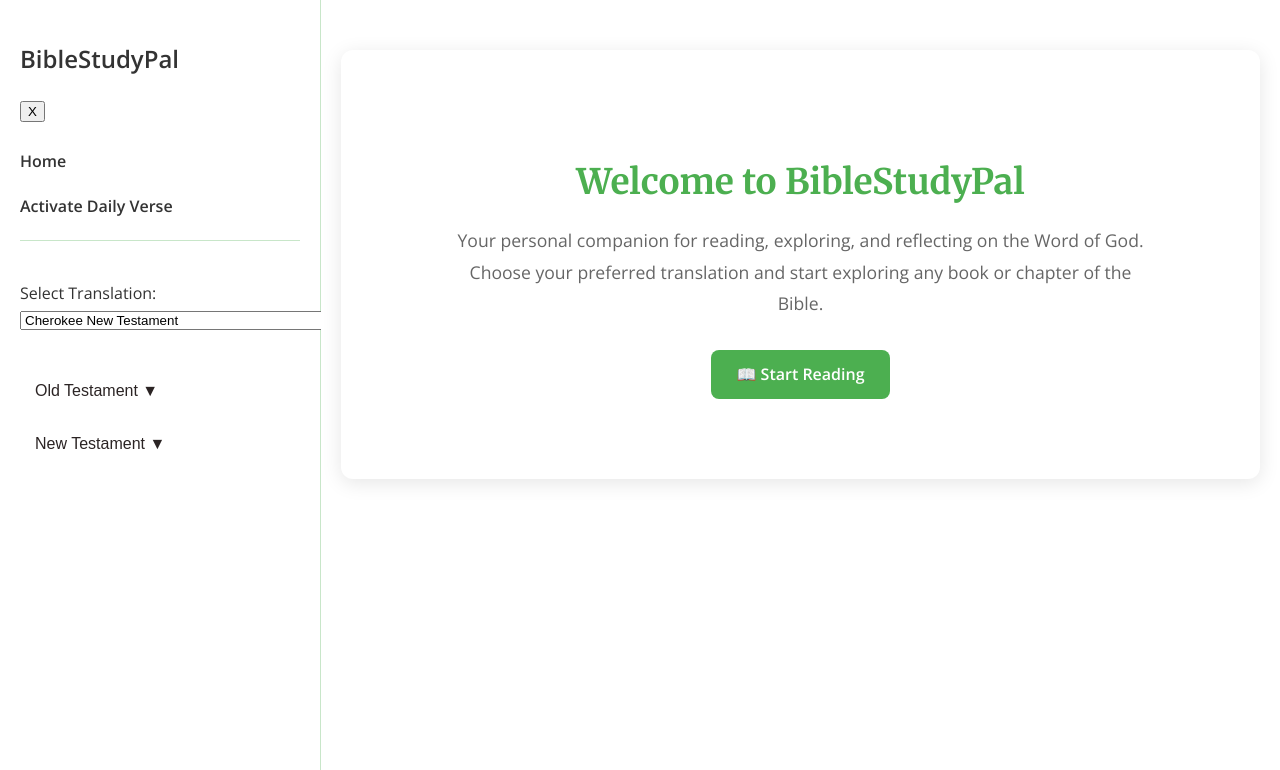
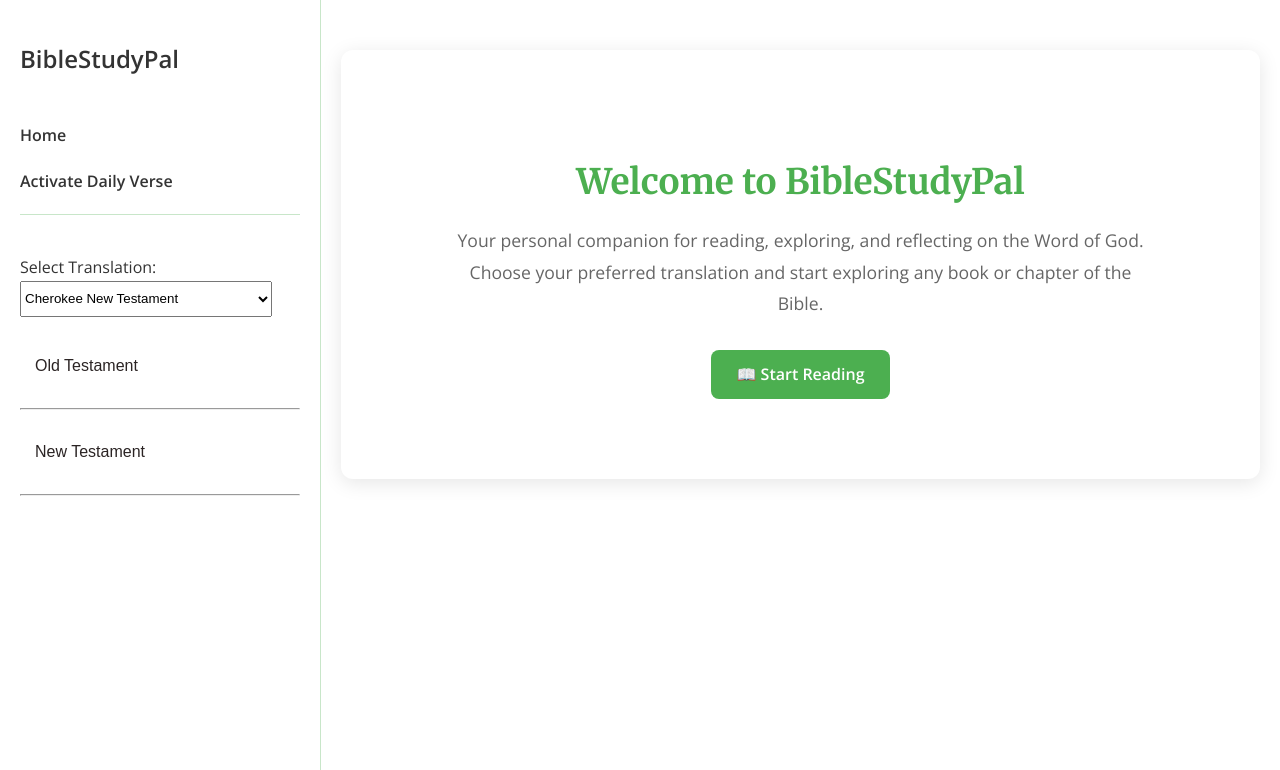
Before and after one commit to IsaacOvieJoseph/myBibleApp, a Flask app: page / in a window 1280 px wide. Shown: the part 30-800 px from the top of the page. Run offline with Flask 3, Linux system fonts and the light colour scheme.

Commit message:
Adding visual enhancement for v2

```diff
--- a/templates/bible_reader.html
+++ b/templates/bible_reader.html
@@ -51,7 +51,7 @@
         }
 
         /* Hamburger menu icon */
-        .hamburger-icon {
+        .hamburger-icon ,.close-sidebar{
             font-size: 2em;
             cursor: pointer;
             color: var(--nav-link-color);
@@ -87,6 +87,15 @@
             overflow-y: auto; /* Allow scrolling for main content */
             background-color: white; /* Ensure main content is white */
         }
+
+
+
+/* .nav-buttons a img{
+    width: 30px;
+        /* max-width: ; */
+ /*   height: auto;
+} */
+
 
         /* Media queries for responsiveness */
         @media (max-width: 768px) {
@@ -194,6 +203,7 @@
             color: var(--primary-color);
             margin: 0;
             font-size: 1.8em;
+            text-align: center;
         }
 
         .chapter-navigation .nav-buttons a {
@@ -275,8 +285,16 @@
             transition: background-color 0.3s ease;
         }
         .chapter-grid a:hover {
+            background-color: #a0dfc0;;
+            color: white;
+        }
+        /* ✅ Highlight the current chapter automatically */
+        .chapter-grid a.active-chapter {
+            /* background-color: #6dac8e; */
             background-color: var(--secondary-color);
             color: white;
+            border-color: #198754;
+            font-weight: 600;
         }
 
         /* New styles for translation and book selection */
@@ -328,6 +346,11 @@
             justify-content: center;
             flex-wrap: wrap;
             gap: 10px;
+        }
+
+        .select-group > *{
+            margin-bottom: 15px;
+            justify-items: left;
         }
 
         .chapter-header-controls label {
@@ -446,10 +469,10 @@
             font-weight: 400;
         }
 
-  /*      .testament-dropdown .dropdown-content li a:hover {
+        .testament-dropdown .dropdown-content li a:hover {
             background-color: var(--background-color);
         }
-
+/*
         .testament-dropdown .dropdown-content.show {
             display: block;
         }
@@ -471,7 +494,9 @@
 }
 
 
-
+option {
+    width: "70px";
+}
 
 
 
@@ -496,7 +521,9 @@
     to { opacity: 1; transform: translateY(0); }
 }
 
-
+hr {
+  width: 100%;
+}
 
 
     </style>
@@ -523,7 +550,7 @@
 
             <form action="{{ url_for('bible_reader') }}" method="GET" class="sidebar-form">
                 <label for="translation_selector">Select Translation:</label>
-                <select id="translation_selector" name="translation" onchange="this.form.submit()">
+                <select style="height:70%; width: 90%;" id="translation_selector" name="translation" onchange="this.form.submit()">
                     {% for t in translations %}
                         <option value="{{ t.id }}" {% if request.args.get('translation', 'KJV') == t.id %}selected{% endif %}>{{ t.name }}</option>
                     {% endfor %}
@@ -538,22 +565,23 @@
 
                 <div class="book-selection-dropdowns">
                     <div class="testament-dropdown">
-                        <button type="button" class="dropdown-toggle" onclick="toggleTestamentDropdown(event, 'old_testament_books_list')">Old Testament &#x25BC;</button>
+                        <button type="button" class="dropdown-toggle" onclick="toggleTestamentDropdown(event, 'old_testament_books_list')">Old Testament</button>
                         <ul id="old_testament_books_list" class="dropdown-content">
                             {% for book in books['Old Testament'] %}
                                 <li><a href="{{ url_for('view_chapter', translation_name=request.args.get('translation', 'KJV'), book_name=book.name, chapter_number=1) }}">{{ book.name }}</a></li>
                             {% endfor %}
                         </ul>
-    </div>
+    </div>  <hr>
+
 
                     <div class="testament-dropdown">
-                        <button type="button" class="dropdown-toggle" onclick="toggleTestamentDropdown(event, 'new_testament_books_list')">New Testament &#x25BC;</button>
+                        <button type="button" class="dropdown-toggle" onclick="toggleTestamentDropdown(event, 'new_testament_books_list')">New Testament</button>
                         <ul id="new_testament_books_list" class="dropdown-content">
                             {% for book in books['New Testament'] %}
                                 <li><a href="{{ url_for('view_chapter', translation_name=request.args.get('translation', 'KJV'), book_name=book.name, chapter_number=1) }}">{{ book.name }}</a></li>
                             {% endfor %}
                         </ul>
-                    </div>
+                    </div> <hr>
                 </div>
             {% else %}
           {#      <p>No books available for the selected translation. Please choose another.</p> #}
@@ -562,25 +590,25 @@
 
           <div class="select-group">
                     <label for="translation_selector_chapter">Translation:</label>
-                    <select id="translation_selector_chapter" onchange="updateBookAndChapterNav()">
+                    <select style="width: 90%;height: 20%;margin-bottom: 5%;" id="translation_selector_chapter" onchange="updateBookAndChapterNav()">
                         {% for t in translations %}
                             <option value="{{ t.id }}" {% if translation == t.id %}selected{% endif %}>{{ t.name }}</option>
                         {% endfor %}
                    </select>
 
                          <div class="testament-dropdown">
-                                <button type="button" class="dropdown-toggle" onclick="toggleTestamentDropdown(event, 'old_testament_books_chapter_list')">Old Testament &#x25BC;</button>
+                                <button type="button" class="dropdown-toggle" onclick="toggleTestamentDropdown(event, 'old_testament_books_chapter_list')">Old Testament</button>
                                 <ul id="old_testament_books_chapter_list" class="dropdown-content">
                                     <!-- Books will be populated by JavaScript -->
                                 </ul>
-                            </div>
+                            </div>  <hr>
 
                             <div class="testament-dropdown">
-                                <button type="button" class="dropdown-toggle" onclick="toggleTestamentDropdown(event, 'new_testament_books_chapter_list')">New Testament &#x25BC;</button>
+                                <button type="button" class="dropdown-toggle" onclick="toggleTestamentDropdown(event, 'new_testament_books_chapter_list')">New Testament</button>
                                 <ul id="new_testament_books_chapter_list" class="dropdown-content">
                                     <!-- Books will be populated by JavaScript -->
                                 </ul>
-                            </div>
+                            </div>  <hr>
                 </div>
 
 
@@ -593,6 +621,17 @@
     <div class="container">
         {% if chapter_data and chapter_data.verses %}
             <div class="chapter-header-controls">
+
+
+
+
+
+
+
+
+
+
+
       {#          <div class="select-group">
                     <label for="translation_selector_chapter">Translation:</label>
                     <select id="translation_selector_chapter" onchange="updateBookAndChapterNav()">
@@ -602,33 +641,48 @@
                    </select>
 
                          <div class="testament-dropdown">
-                                <button type="button" class="dropdown-toggle" onclick="toggleTestamentDropdown(event, 'old_testament_books_chapter_list')">Old Testament &#x25BC;</button>
+                                <button type="button" class="dropdown-toggle" onclick="toggleTestamentDropdown(event, 'old_testament_books_chapter_list')">Old Testament</button>
                                 <ul id="old_testament_books_chapter_list" class="dropdown-content">
                                     <!-- Books will be populated by JavaScript -->
                                 </ul>
-                            </div>
+                            </div>  <hr>
 
                             <div class="testament-dropdown">
-                                <button type="button" class="dropdown-toggle" onclick="toggleTestamentDropdown(event, 'new_testament_books_chapter_list')">New Testament &#x25BC;</button>
+                                <button type="button" class="dropdown-toggle" onclick="toggleTestamentDropdown(event, 'new_testament_books_chapter_list')">New Testament</button>
                                 <ul id="new_testament_books_chapter_list" class="dropdown-content">
                                     <!-- Books will be populated by JavaScript -->
                                 </ul>
-                            </div>
+                            </div> <hr>
                 </div>    #}
                 <div class="chapter-navigation" style="border-bottom: none; padding-bottom: 0;">
                     {% if chapter_data.chapter > 1 %}
-                        <a href="{{ url_for('view_chapter', translation_name=translation, book_name=book, chapter_number=chapter_data.chapter - 1) }}" class="nav-buttons">&#x25C0;</a>
+                        <a href="{{ url_for('view_chapter', translation_name=translation, book_name=book, chapter_number=chapter_data.chapter - 1) }}" class="nav-buttons"> <img src="{{ url_for('static', filename='images/previousNav.png') }}" alt="previous" style="max-width:50px; height: auto"></a>
                     {% else %}
                         <span></span>
                     {% endif %}
                     <h2>{{ chapter_data.book_name }} {{ chapter_data.chapter }} ({{ chapter_data.translation }})</h2>
                     {% if chapter_data.chapter < total_chapters %}
-                        <a href="{{ url_for('view_chapter', translation_name=translation, book_name=book, chapter_number=chapter_data.chapter + 1) }}" class="nav-buttons">&#x25B6;</a>
+                        <a href="{{ url_for('view_chapter', translation_name=translation, book_name=book, chapter_number=chapter_data.chapter + 1) }}" class="nav-buttons"><img src="{{ url_for('static', filename='images/nextNav.png') }}" alt="next" style="max-width:50px; height: auto"></a>
                     {% else %}
                         <span></span>
                     {% endif %}
                 </div>
             </div>
+
+
+<!-- Chapter selection for the current book -->
+            <!-- <h3>Go to Chapter:</h3> -->
+            <div class="chapter-grid">
+                {% for i in range(1, total_chapters + 1) %}
+                    <a href="{{ url_for('view_chapter', translation_name=translation, book_name=book, chapter_number=i) }}" class="{% if i == chapter_data.chapter %}active-chapter{% endif %}">{{ i }}</a>
+
+                {% endfor %}
+
+            </div>
+
+
+
+
 
             <div class="chapter-content">
                 {% for verse in chapter_data.verses %}
@@ -636,13 +690,15 @@
                 {% endfor %}
             </div>
 
-            <!-- Chapter selection for the current book -->
+<!--
+             Chapter selection for the current book
             <h3>Go to Chapter:</h3>
             <div class="chapter-grid">
                 {% for i in range(1, total_chapters + 1) %}
                     <a href="{{ url_for('view_chapter', translation_name=translation, book_name=book, chapter_number=i) }}">{{ i }}</a>
                 {% endfor %}
-            </div>
+            </div> -->
+
 
             <!-- Link back to list of books -->
             <p style="text-align: center; margin-top: 30px;">
@@ -679,6 +735,7 @@
     <div class="overlay" onclick="toggleSidebar()"></div>
 
         <script>
+
         // Generic function to toggle dropdowns
         // function toggleTestamentDropdown(event, listId) {
         //     event.stopPropagation(); // Prevent document click from closing immediately
```
Also changed, not shown: static/images/nextNav.png (added), static/images/previousNav.png (added), 1 other file.
